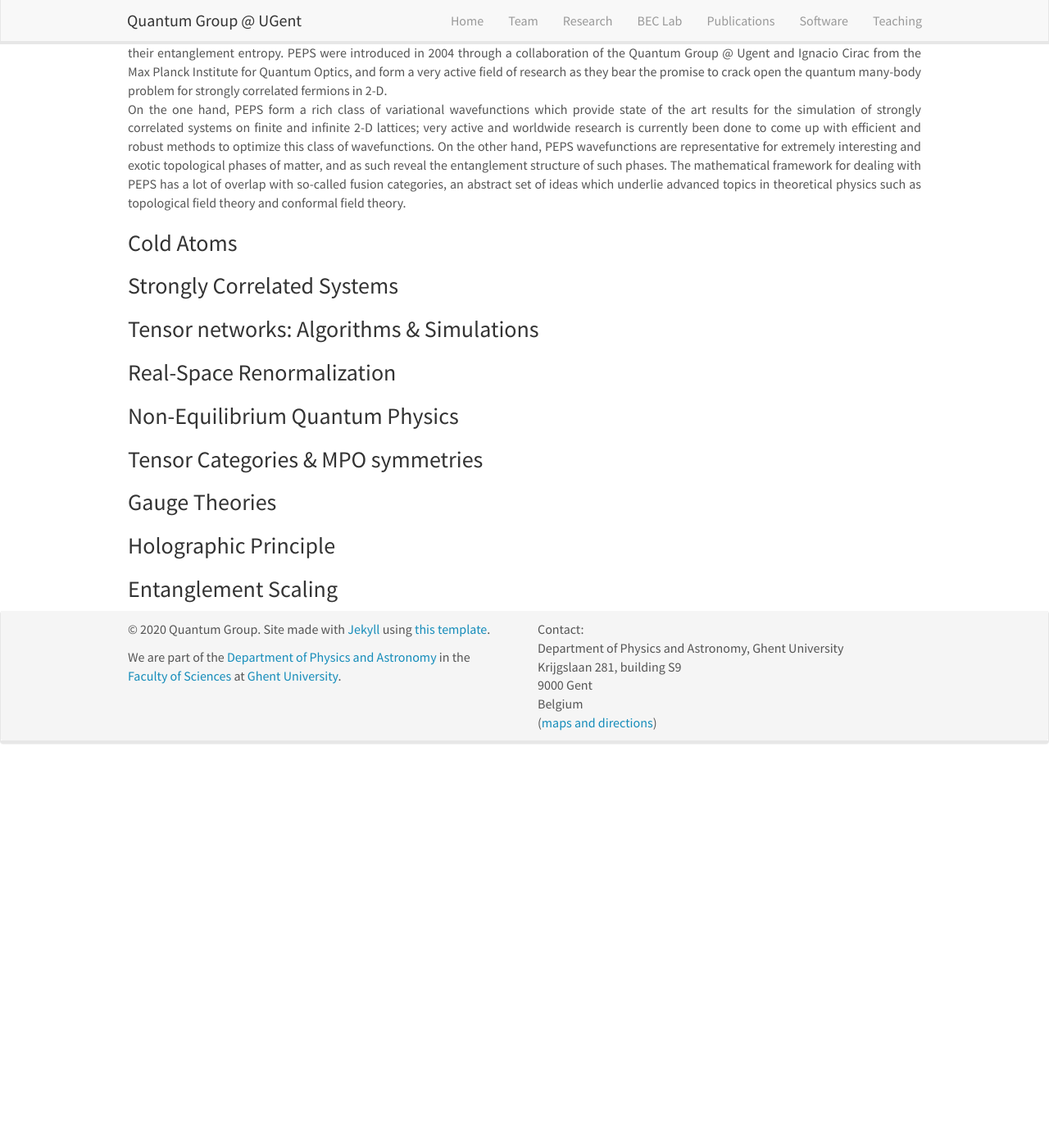
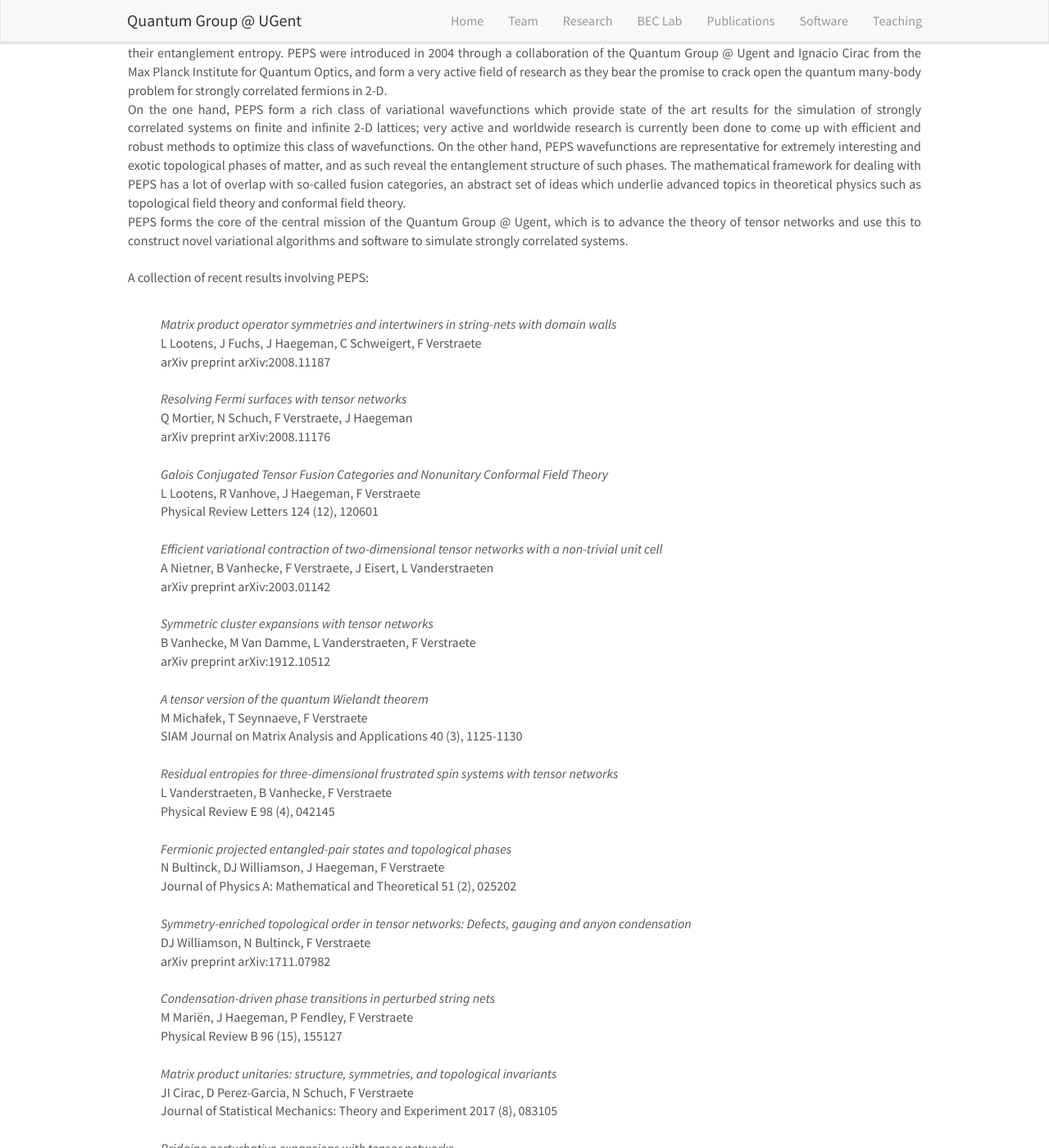
Before and after one commit to quantumghent/quantumghent.github.io, a Jekyll site: the page built from _pages/research.md, in a window 1280 px wide and 1400 px high, scrolled down 6385 px. Shown: the whole window at 82% size. Built offline with Jekyll 4.4.1, drawn with Linux system fonts in a browser that asks for light colours; nearby versions of some CDN libraries; before the commit the page ends 7314 px from its top, so only the background shows below that; some of the changed text lies outside the part shown.

Commit message:
Update research.md

```diff
--- a/_pages/research.md
+++ b/_pages/research.md
@@ -222,8 +222,76 @@ We large focus of our research effort is also the building of comprehensive stat
 
 Projected Entangled Pair States (PEPS) form the perfect incarnation of tensor networks, and embody their full complexity and elegance. PEPS provide a unified description of quantum many body wavefunctions on arbitrary lattices and in arbitrary dimensions that satisfy an area law for their entanglement entropy. PEPS were introduced in 2004 through a collaboration of the Quantum Group @ Ugent and Ignacio Cirac from the Max Planck Institute for Quantum Optics, and form a very active field of research as they bear the promise to crack open the quantum many-body problem for strongly correlated fermions in 2-D.<br>
 On the one hand, PEPS form a rich class of variational wavefunctions which provide state of the art results for the simulation of strongly correlated systems on finite and infinite  2-D lattices; very active and worldwide research is currently been done to come up with efficient and robust methods to optimize this class of wavefunctions. On the other hand, PEPS wavefunctions are representative for extremely interesting and exotic topological phases of matter, and as such reveal the entanglement structure of such phases. The mathematical framework for dealing with PEPS has a lot of overlap with so-called fusion categories, an abstract set of ideas which underlie advanced topics in theoretical physics such as topological field theory and conformal field theory.<br>
+PEPS forms the core of the central mission of the Quantum Group @ Ugent, which is to advance the theory of tensor networks and use this to construct novel variational algorithms and software to simulate strongly correlated systems.<br><br>
+
+A collection of recent results involving PEPS: <br><br>
+</p>
+
+<p style="margin-left: 40px">
+
+
+<i> Matrix product operator symmetries and intertwiners in string-nets with domain walls </i> <br>
+L Lootens, J Fuchs, J Haegeman, C Schweigert, F Verstraete<br>
+arXiv preprint arXiv:2008.11187<br><br>
+
+<i> Resolving Fermi surfaces with tensor networks</i> <br>
+Q Mortier, N Schuch, F Verstraete, J Haegeman  <br>
+arXiv preprint arXiv:2008.11176 <br> <br>
+
+<i> Galois Conjugated Tensor Fusion Categories and Nonunitary Conformal Field Theory</i> <br>
+L Lootens, R Vanhove, J Haegeman, F Verstraete <br>
+Physical Review Letters 124 (12), 120601 <br> <br>
+
+<i> Efficient variational contraction of two-dimensional tensor networks with a non-trivial unit cell</i> <br>
+A Nietner, B Vanhecke, F Verstraete, J Eisert, L Vanderstraeten <br>
+arXiv preprint arXiv:2003.01142 <br> <br>
+
+<i> Symmetric cluster expansions with tensor networks</i> <br>
+B Vanhecke, M Van Damme, L Vanderstraeten, F Verstraete <br>
+arXiv preprint arXiv:1912.10512 <br> <br>
+
+<i> A tensor version of the quantum Wielandt theorem</i> <br>
+M Michałek, T Seynnaeve, F Verstraete <br>
+SIAM Journal on Matrix Analysis and Applications 40 (3), 1125-1130 <br> <br>
+
+<i> Residual entropies for three-dimensional frustrated spin systems with tensor networks</i> <br>
+L Vanderstraeten, B Vanhecke, F Verstraete <br>
+Physical Review E 98 (4), 042145 <br> <br>
+
+<i> Fermionic projected entangled-pair states and topological phases</i> <br>
+N Bultinck, DJ Williamson, J Haegeman, F Verstraete <br>
+Journal of Physics A: Mathematical and Theoretical 51 (2), 025202 <br> <br>
+
+<i> Symmetry-enriched topological order in tensor networks: Defects, gauging and anyon condensation</i> <br>
+DJ Williamson, N Bultinck, F Verstraete  <br>
+arXiv preprint arXiv:1711.07982 <br> <br>
+
+<i> Condensation-driven phase transitions in perturbed string nets</i> <br>
+M Mariën, J Haegeman, P Fendley, F Verstraete <br>
+Physical Review B 96 (15), 155127 <br> <br>
+
+<i> Matrix product unitaries: structure, symmetries, and topological invariants</i> <br>
+JI Cirac, D Perez-Garcia, N Schuch, F Verstraete <br>
+Journal of Statistical Mechanics: Theory and Experiment 2017 (8), 083105 <br> <br>
+
+<i> Bridging perturbative expansions with tensor networks</i> <br>
+L Vanderstraeten, M Mariën, J Haegeman, N Schuch, J Vidal, F Verstraete  <br>
+Physical Review Letters 119 (7), 070401 <br> <br>
+
+<i> Matrix product density operators: Renormalization fixed points and boundary theories</i> <br>
+JI Cirac, D Perez-Garcia, N Schuch, F Verstraete  <br>
+Annals of Physics 378, 100-149 <br> <br>
+
+<i> Simulating excitation spectra with projected entangled-pair states</i> <br>
+L Vanderstraeten, J Haegeman, F Verstraete <br>
+Physical Review B 99 (16), 165121 <br> <br>
+
+<i> Gradient methods for variational optimization of projected entangled-pair states</i> <br>
+L Vanderstraeten, J Haegeman, P Corboz, F Verstraete <br>
+Physical Review B 94 (15), 155123  <br> <br>
 
 </p>
+
 
 
 ### Cold Atoms
```
